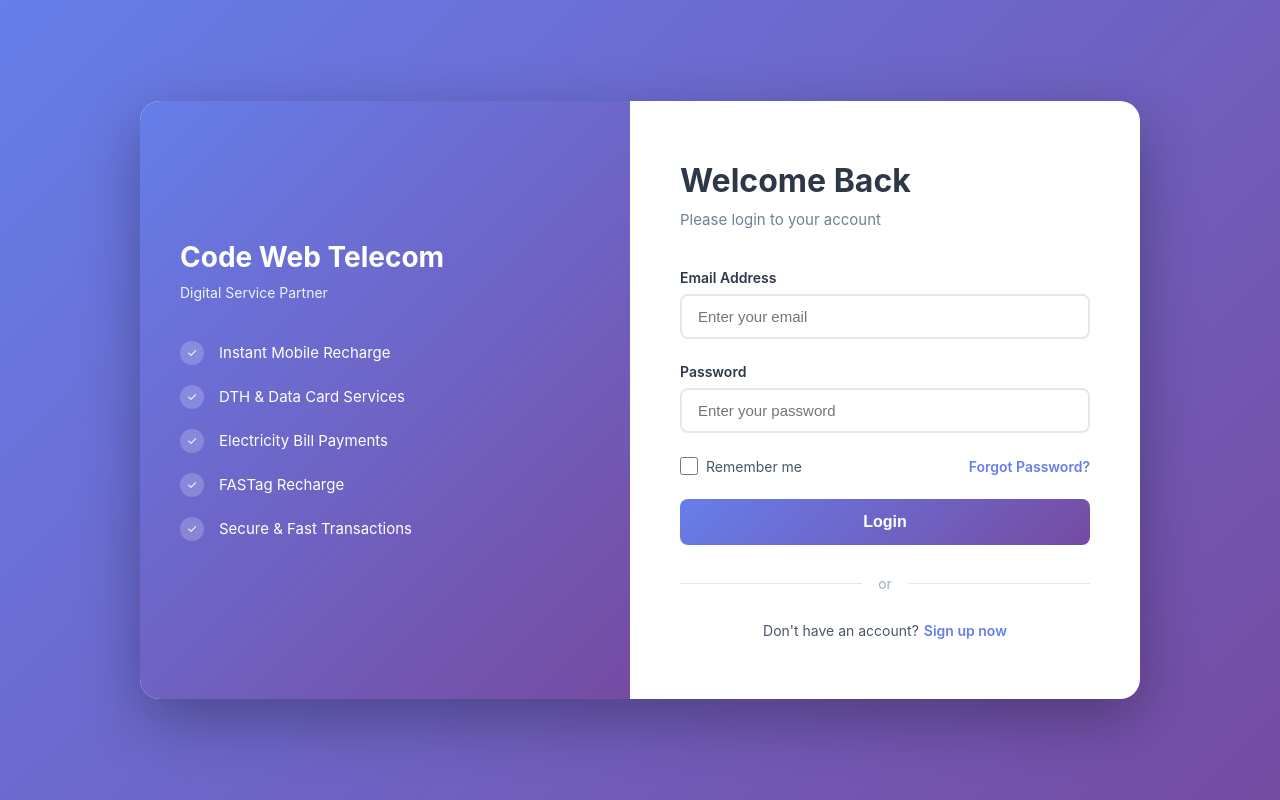
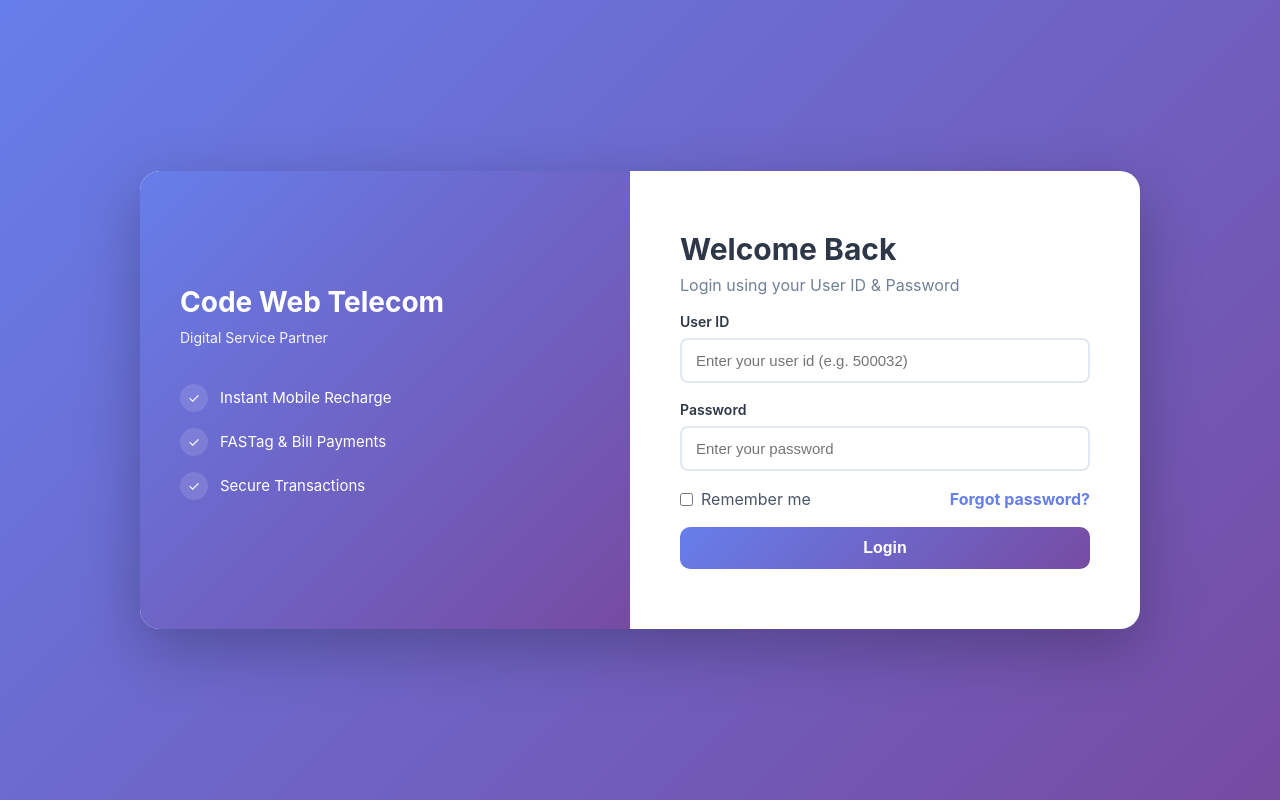
Before and after one commit to vikashsharma380/code-web-telecom, a React (Vite) app in the folder Frontend/: page /login in a window 1280 px wide. Built offline with nearby package versions, Linux system fonts and the light colour scheme.

Commit message:
login page changed

```diff
--- a/Frontend/src/Components/MobileRecharge.jsx
+++ b/Frontend/src/Components/MobileRecharge.jsx
@@ -458,7 +458,9 @@
 //   );
 // }
 import React, { useState, useEffect } from "react";
-import { Smartphone, Zap, Clock } from "lucide-react";
+import { Smartphone, Zap, Clock, TrendingUp } from "lucide-react";
+
+
 
 export default function MobileRecharge() {
   const [formData, setFormData] = useState({
@@ -467,11 +469,13 @@ export default function MobileRecharge() {
     circlecode: "",
     amount: "",
   });
+  const [amount, setAmount] = useState("");
   const [transactions, setTransactions] = useState([]);
   const [loading, setLoading] = useState(false);
   const [result, setResult] = useState(null);
   const [detecting, setDetecting] = useState(false);
-  const [activeTab, setActiveTab] = useState("mobile");
+  const [activeTab, setActiveTab] = useState("recharge");
+
 
   // Operator list
   const operators = [
@@ -481,6 +485,23 @@ export default function MobileRecharge() {
     { code: "RC", name: "RELIANCE - JIO" },
     { code: "I", name: "Idea" },
     { code: "BR", name: "BSNL - STV" },
+    { code: "GLF", name: "Google Play" },
+    { code: "AXF", name: "Axis Bank Fastag" },
+    { code: "BBF", name: "Bank Of Baroda - Fastag" },
+    { code: "EFF", name: "Equitas Fastag Recharge" },
+    { code: "FDF", name: "Federal Bank - Fastag" },
+    { code: "HDF", name: "Hdfc Bank - Fastag" },
+    { code: "ICF", name: "Icici Bank Fastag" },
+    { code: "IBF", name: "Idbi Bank Fastag" },
+    { code: "IFF", name: "Idfc First Bank- Fastag" },
+    { code: "IHMCF", name: "Indian Highways Management Company Ltd Fastag" },
+    { code: "INDF", name: "Indusind Bank Fastag" },
+    { code: "JKF", name: "Jammu And Kashmir Bank Fastag" },
+    { code: "KMF", name: "Kotak Mahindra Bank - Fastag" },
+    { code: "PTF", name: "Paytm Payments Bank Fastag" },
+    { code: "SBF", name: "Sbi Bank Fastag" },
+    { code: "HPSEBL", name: "HP" },
+    { code: "Hpgas", name: "Hp Gas" },
   ];
 
   // Circles
@@ -514,23 +535,20 @@ export default function MobileRecharge() {
   // Quick amounts
   const quickAmounts = [49, 99, 199, 299, 499, 999];
 
+  const cellStyle = {
+    color: "rgba(255,255,255,0.8)",
+    fontSize: "13px",
+    padding: "10px 16px",
+    whiteSpace: "nowrap",
+  };
+
   // Handle form input changes
   const handleChange = (e) => {
     const { name, value } = e.target;
-    if (name === "amount") {
-      if (value === "" || /^\d+$/.test(value)) {
-        setFormData({ ...formData, [name]: value });
-        setAmount(value);
-      }
-    } else if (name === "number") {
-      if (value === "" || /^\d+$/.test(value)) {
-        setFormData({ ...formData, [name]: value });
-      }
-    } else {
-      setFormData({ ...formData, [name]: value });
-    }
+    setFormData((prev) => ({ ...prev, [name]: value }));
   };
 
+  // Amount input
   const handleAmountChange = (e) => {
     const value = e.target.value;
     if (value === "" || /^\d+$/.test(value)) {
@@ -550,6 +568,7 @@ export default function MobileRecharge() {
       if (formData.number.length === 10) {
         setDetecting(true);
         try {
+
           const res = await fetch(
             `https://code-web-telecom.onrender.com/api/lookup?number=${formData.number}`
           );
@@ -572,43 +591,24 @@ export default function MobileRecharge() {
   // Recharge handler
   const handleRecharge = async (e) => {
     e.preventDefault();
-
-    if (
-      !formData.number ||
-      !formData.operatorcode ||
-      !formData.circlecode ||
-      !formData.amount
-    ) {
-      setResult({ type: "error", message: "Please fill all fields!" });
-      return;
-    }
-
-    if (formData.number.length !== 10) {
-      setResult({
-        type: "error",
-        message: "Please enter a valid 10-digit mobile number!",
-      });
-      return;
-    }
-
-    if (parseInt(formData.amount) <= 0) {
-      setResult({ type: "error", message: "Please enter a valid amount!" });
-      return;
-    }
-
     setLoading(true);
     setResult(null);
 
     try {
       const user = JSON.parse(localStorage.getItem("user"));
       if (!user) throw new Error("User not logged in!");
+      console.log("Recharge Request Body:", {
+  username: user.username,
+  pwd: user.password,
+  ...formData,
+});
 
       const res = await fetch("https://code-web-telecom.onrender.com/api/recharge", {
         method: "POST",
         headers: { "Content-Type": "application/json" },
         body: JSON.stringify({
-          username: "8517007867",
-          pwd: "0936Ec211013@",
+          username: user.username,
+          pwd: user.password,
           ...formData,
         }),
       });
@@ -630,16 +630,15 @@ export default function MobileRecharge() {
       setTransactions([newTransaction, ...transactions]);
 
       setFormData({ number: "", operatorcode: "", circlecode: "", amount: "" });
-
-      setTimeout(() => setResult(null), 5000);
+      setAmount("");
     } catch (error) {
       console.error("Recharge failed:", error);
       setResult({ type: "error", message: error.message || "API connection failed" });
     } finally {
       setLoading(false);
+      setTimeout(() => setResult(null), 5000);
     }
   };
-
   return (
     <div style={styles.container}>
       {/* Animated Background */}
--- a/Frontend/src/pages/login.jsx
+++ b/Frontend/src/pages/login.jsx
@@ -1,61 +1,61 @@
-// import { useState } from "react";
-// import axios from "axios";
-// import { useNavigate } from "react-router-dom";
-
-// export default function login() {
-//   const [email, setEmail] = useState("");
-//   const [password, setPassword] = useState("");
-//   const [error, setError] = useState("");
-//   const navigate = useNavigate();
-
-//   const handleLogin = async (e) => {
-//     e.preventDefault();
-//     try {
-//       const res = await axios.post("http://localhost:5000/api/auth/login", {
-//         email,
-//         password,
-//       });
-//       localStorage.setItem("token", res.data.token);
-//       alert("Login Successful");
-//       navigate("/");
-//     } catch (err) {
-//       setError(err.response?.data?.message || "Login failed");
-//     }
-//   };
-
-//   return (
-//     <div>
-//       <h1>login</h1>
-//     </div>
-//   );
-// }
-
+// src/pages/LoginPage.jsx
 import React, { useState } from "react";
 import axios from "axios";
 import { useNavigate } from "react-router-dom";
 
 export default function LoginPage() {
-  const [email, setEmail] = useState("");
+  const [userId, setUserId] = useState("");
   const [password, setPassword] = useState("");
   const [rememberMe, setRememberMe] = useState(false);
   const [error, setError] = useState("");
+  const [loading, setLoading] = useState(false);
 
   const navigate = useNavigate();
 
   const handleLogin = async (e) => {
     e.preventDefault();
-    console.log("Login attempt:", { email, password, rememberMe });
+    setError("");
+    if (!userId || !password) {
+      setError("Please enter User ID and Password");
+      return;
+    }
+
+    setLoading(true);
     try {
+      // Update the base URL if your backend path differs
+      const res = await axios.post(
+        "https://code-web-telecom.onrender.com/api/auth/login",
+        {
+          userId,
+          password,
+        },
+        { timeout: 10000 }
+      );
 
-      const res = await axios.post("https://code-web-telecom.onrender.com/api/auth/login", {
-        email,
-        password,
-      });
-      localStorage.setItem("token", res.data.token);
-      alert("Login Successful");
-      navigate("/");
+      // Expected backend response: { token, name, ... }
+      const { token, name } = res.data;
+
+      // Save token and basic user info
+      localStorage.setItem("token", token);
+      localStorage.setItem(
+        "user",
+        JSON.stringify({ userId, name: name || null })
+      );
+
+      // If user selected "Remember me" we leave localStorage as is.
+      // If not, you might choose to use sessionStorage instead — for now we keep token in localStorage.
+
+      alert("Login successful");
+      navigate("/"); // redirect to dashboard or main page
     } catch (err) {
-      setError(err.response?.data?.message || "Login failed");
+      console.error("Login error:", err);
+      const msg =
+        err.response?.data?.message ||
+        err.message ||
+        "Login failed - please try again";
+      setError(msg);
+    } finally {
+      setLoading(false);
     }
   };
 
@@ -63,45 +63,31 @@ export default function LoginPage() {
     <>
       <style>{`
         * { margin: 0; padding: 0; box-sizing: border-box; }
-        body { font-family: -apple-system, BlinkMacSystemFont, 'Segoe UI', 'Roboto', 'Oxygen', 'Ubuntu', 'Cantarell', sans-serif; }
+        body { font-family: -apple-system, BlinkMacSystemFont, 'Segoe UI', Roboto, 'Helvetica Neue', Arial; }
         .login-container { min-height: 100vh; display: flex; background: linear-gradient(135deg, #667eea 0%, #764ba2 100%); padding: 20px; }
-        .login-content { display: flex; width: 100%; max-width: 1000px; margin: auto; background: white; border-radius: 20px; overflow: hidden; box-shadow: 0 20px 60px rgba(0, 0, 0, 0.3); }
-        .login-left { flex: 1; background: linear-gradient(135deg, #667eea 0%, #764ba2 100%); padding: 60px 40px; color: white; display: flex; flex-direction: column; justify-content: center; }
+        .login-content { display: flex; width: 100%; max-width: 1000px; margin: auto; background: white; border-radius: 20px; overflow: hidden; box-shadow: 0 20px 60px rgba(0,0,0,0.25); }
+        .login-left { flex: 1; background: linear-gradient(135deg,#667eea 0%,#764ba2 100%); padding: 60px 40px; color: white; display: flex; flex-direction: column; justify-content: center; }
         .logo { font-size: 28px; font-weight: 700; margin-bottom: 10px; color: white; }
-        .tagline { font-size: 14px; opacity: 0.9; margin-bottom: 40px; }
-        .feature-list { list-style: none; }
-        .feature-item { display: flex; align-items: center; margin-bottom: 20px; font-size: 15px; }
-        .feature-icon { width: 24px; height: 24px; background: rgba(255, 255, 255, 0.2); border-radius: 50%; display: flex; align-items: center; justify-content: center; margin-right: 15px; font-size: 12px; }
+        .tagline { font-size: 14px; opacity: 0.92; margin-bottom: 30px; }
+        .feature-list { list-style: none; margin-top: 8px; }
+        .feature-item { display: flex; align-items: center; margin-bottom: 16px; font-size: 15px; }
+        .feature-icon { width: 28px; height: 28px; background: rgba(255,255,255,0.12); border-radius: 50%; display: flex; align-items: center; justify-content: center; margin-right: 12px; font-size: 14px; }
         .login-right { flex: 1; padding: 60px 50px; display: flex; flex-direction: column; justify-content: center; }
-        .login-header { margin-bottom: 40px; }
-        .login-title { font-size: 32px; font-weight: 700; color: #2d3748; margin-bottom: 10px; }
-        .login-subtitle { color: #718096; font-size: 15px; }
-        .login-form { display: flex; flex-direction: column; }
-        .form-group { margin-bottom: 24px; }
+        .login-title { font-size: 30px; font-weight: 700; color: #2d3748; margin-bottom: 8px; }
+        .login-subtitle { color: #718096; margin-bottom: 18px; }
+        .form-group { margin-bottom: 18px; }
         .form-label { display: block; font-size: 14px; font-weight: 600; color: #2d3748; margin-bottom: 8px; }
-        .form-input { width: 100%; padding: 12px 16px; font-size: 15px; border: 2px solid #e2e8f0; border-radius: 8px; outline: none; transition: all 0.3s ease; }
-        .form-input:focus { border-color: #667eea; box-shadow: 0 0 0 3px rgba(102, 126, 234, 0.1); }
-        .form-options { display: flex; justify-content: space-between; align-items: center; margin-bottom: 24px; }
-        .checkbox-wrapper { display: flex; align-items: center; }
-        .form-checkbox { width: 18px; height: 18px; margin-right: 8px; cursor: pointer; }
-        .checkbox-label { font-size: 14px; color: #4a5568; cursor: pointer; }
-        .forgot-password { font-size: 14px; color: #667eea; text-decoration: none; font-weight: 600; cursor: pointer; }
-        .forgot-password:hover { text-decoration: underline; }
-        .login-button { width: 100%; padding: 14px; font-size: 16px; font-weight: 600; color: white; background: linear-gradient(135deg, #667eea 0%, #764ba2 100%); border: none; border-radius: 8px; cursor: pointer; transition: transform 0.2s ease, box-shadow 0.2s ease; }
-        .login-button:hover { transform: translateY(-2px); box-shadow: 0 10px 20px rgba(102, 126, 234, 0.3); }
-        .login-button:active { transform: translateY(0); }
-        .divider { display: flex; align-items: center; margin: 30px 0; color: #a0aec0; font-size: 14px; }
-        .divider::before, .divider::after { content: ''; flex: 1; height: 1px; background: #e2e8f0; }
-        .divider::before { margin-right: 16px; }
-        .divider::after { margin-left: 16px; }
-        .signup-text { text-align: center; font-size: 14px; color: #4a5568; }
-        .signup-link { color: #667eea; font-weight: 600; text-decoration: none; margin-left: 5px; cursor: pointer; }
-        .signup-link:hover { text-decoration: underline; }
+        .form-input { width: 100%; padding: 12px 14px; font-size: 15px; border: 2px solid #e2e8f0; border-radius: 8px; outline: none; transition: box-shadow .15s ease, border-color .15s ease; }
+        .form-input:focus { border-color: #667eea; box-shadow: 0 6px 18px rgba(102,126,234,0.12); }
+        .options { display:flex; justify-content:space-between; align-items:center; margin-bottom: 18px; }
+        .checkbox { display:flex; align-items:center; gap:8px; cursor:pointer; color:#4a5568; }
+        .login-button { width:100%; padding:12px; background:linear-gradient(135deg,#667eea 0%,#764ba2 100%); color:white; border:none; border-radius:10px; font-weight:700; cursor:pointer; font-size:16px; }
+        .login-button:disabled { opacity:0.6; cursor:not-allowed; transform:none; }
+        .error { color:#b91c1c; margin-bottom:12px; }
         @media (max-width: 768px) {
-          .login-content { flex-direction: column; }
-          .login-left { padding: 40px 30px; }
-          .login-right { padding: 40px 30px; }
-          .login-title { font-size: 26px; }
+          .login-content { flex-direction:column; }
+          .login-left, .login-right { padding: 32px; }
+          .login-title { font-size: 24px; }
         }
       `}</style>
 
@@ -114,101 +100,62 @@ export default function LoginPage() {
             </div>
 
             <ul className="feature-list">
-              <li className="feature-item">
-                <span className="feature-icon">✓</span> Instant Mobile Recharge
-              </li>
-              <li className="feature-item">
-                <span className="feature-icon">✓</span> DTH & Data Card Services
-              </li>
-              <li className="feature-item">
-                <span className="feature-icon">✓</span> Electricity Bill
-                Payments
-              </li>
-              <li className="feature-item">
-                <span className="feature-icon">✓</span> FASTag Recharge
-              </li>
-              <li className="feature-item">
-                <span className="feature-icon">✓</span> Secure & Fast
-                Transactions
-              </li>
+              <li className="feature-item"><span className="feature-icon">✓</span> Instant Mobile Recharge</li>
+              <li className="feature-item"><span className="feature-icon">✓</span> FASTag & Bill Payments</li>
+              <li className="feature-item"><span className="feature-icon">✓</span> Secure Transactions</li>
             </ul>
           </div>
 
           <div className="login-right">
-            <div className="login-header">
-              <h1 className="login-title">Welcome Back</h1>
-              <p className="login-subtitle">Please login to your account</p>
-              {error && (
-                <p style={{ color: "red", marginTop: "8px" }}>{error}</p>
-              )}
-            </div>
+            <div>
+              <div className="login-title">Welcome Back</div>
+              <div className="login-subtitle">Login using your User ID & Password</div>
 
-            <div className="login-form">
+              {error && <div className="error">{error}</div>}
+
+              <form onSubmit={handleLogin}>
                 <div className="form-group">
-                <label className="form-label" htmlFor="email">
-                  Email Address
-                </label>
+                  <label className="form-label" htmlFor="userId">User ID</label>
                   <input
-                  type="email"
-                  id="email"
+                    id="userId"
                     className="form-input"
-                  placeholder="Enter your email"
-                  value={email}
-                  onChange={(e) => setEmail(e.target.value)}
+                    type="text"
+                    value={userId}
+                    onChange={(e) => setUserId(e.target.value)}
+                    placeholder="Enter your user id (e.g. 500032)"
+                    autoComplete="username"
                   />
                 </div>
 
                 <div className="form-group">
-                <label className="form-label" htmlFor="password">
-                  Password
-                </label>
+                  <label className="form-label" htmlFor="password">Password</label>
                   <input
-                  type="password"
                     id="password"
                     className="form-input"
-                  placeholder="Enter your password"
+                    type="password"
                     value={password}
                     onChange={(e) => setPassword(e.target.value)}
+                    placeholder="Enter your password"
+                    autoComplete="current-password"
                   />
                 </div>
 
-              <div className="form-options">
-                <div className="checkbox-wrapper">
+                <div className="options">
+                  <label className="checkbox">
                     <input
                       type="checkbox"
-                    id="remember"
-                    className="form-checkbox"
                       checked={rememberMe}
                       onChange={(e) => setRememberMe(e.target.checked)}
                     />
-                  <label htmlFor="remember" className="checkbox-label">
                     Remember me
                   </label>
-                </div>
-                <span
-                  className="forgot-password"
-                  onClick={() => alert("Forgot password clicked")}
-                >
-                  Forgot Password?
-                </span>
+                  <div style={{ color: "#667eea", fontWeight: 700, cursor: "default" }}>Forgot password?</div>
                 </div>
 
-              <button className="login-button" onClick={handleLogin}>
-                Login
+                <button className="login-button" type="submit" disabled={loading}>
+                  {loading ? "Logging in..." : "Login"}
                 </button>
-
-              <div className="divider">or</div>
-
-              <div className="signup-text">
-                Don't have an account?
-                <span
-                  className="signup-link"
-
-                  onClick={() => navigate("/signup")}
-                >
-                  Sign up now
-                </span>
-              </div>
+              </form>
             </div>
           </div>
         </div>
```
Also changed, not shown: 2 other files (tests, documents, lock files or other folders). Lines whose indentation alone changed are shown as unchanged.
